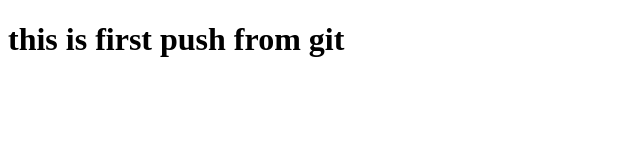
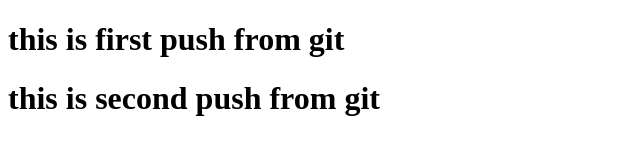
Before and after one commit to csmarwal/Setting-Automate-with-CPanel-git-, a plain HTML site: page index.html in a window 1280 px wide. Shown: the whole page, without its empty margins (0-640 px from the left). Drawn offline with Linux system fonts and the light colour scheme.

Commit message:
Second commit

```diff
--- a/index.html
+++ b/index.html
@@ -10,6 +10,7 @@
 
 <body>
     <h1> this is first push from git</h1>
+    <h1> this is second push from git</h1>
 </body>
 
 </html>
```
